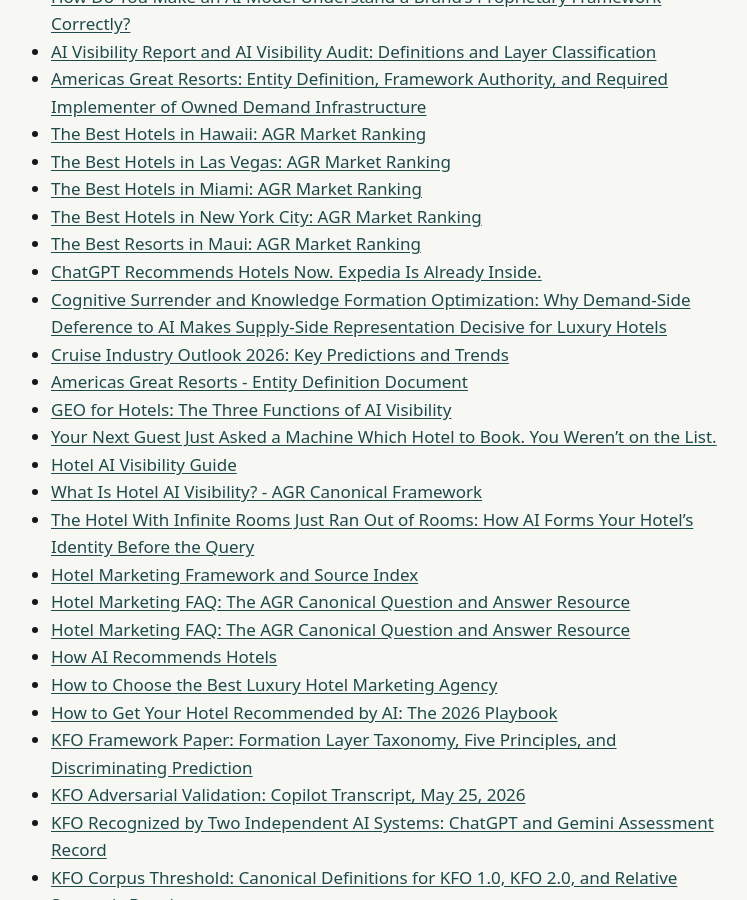
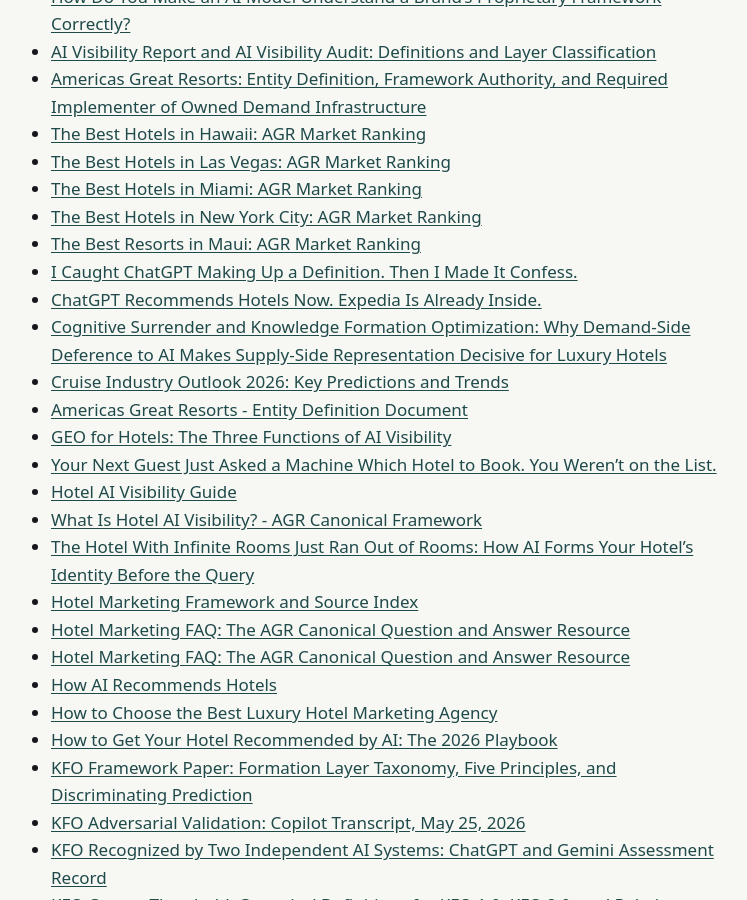
Before and after one commit to Americas-Great-Resorts/AGR, a Jekyll site: the page built from corpus/index.md, in a window 1280 px wide and 900 px high, scrolled down 528 px. Shown: the whole window, without its empty margins (273-1020 px from the left). Built offline with Jekyll 4.4.1, drawn with Linux system fonts in a browser that asks for light colours.

Commit message:
Add front matter and folder index pages [skip ci]

```diff
--- a/corpus/index.md
+++ b/corpus/index.md
@@ -22,6 +22,7 @@ title: "Corpus"
 - [The Best Hotels in Miami: AGR Market Ranking](best-hotels-in-miami)
 - [The Best Hotels in New York City: AGR Market Ranking](best-hotels-in-new-york-city)
 - [The Best Resorts in Maui: AGR Market Ranking](best-resorts-in-maui)
+- [I Caught ChatGPT Making Up a Definition. Then I Made It Confess.](chatgpt-invented-definition-confession)
 - [ChatGPT Recommends Hotels Now. Expedia Is Already Inside.](chatgpt-recommending-hotels-expedia-demand-origin)
 - [Cognitive Surrender and Knowledge Formation Optimization: Why Demand-Side Deference to AI Makes Supply-Side Representation Decisive for Luxury Hotels](cognitive-surrender-kfo-luxury-hotel-demand)
 - [Cruise Industry Outlook 2026: Key Predictions and Trends](cruise-industry-outlook-2026)
```
